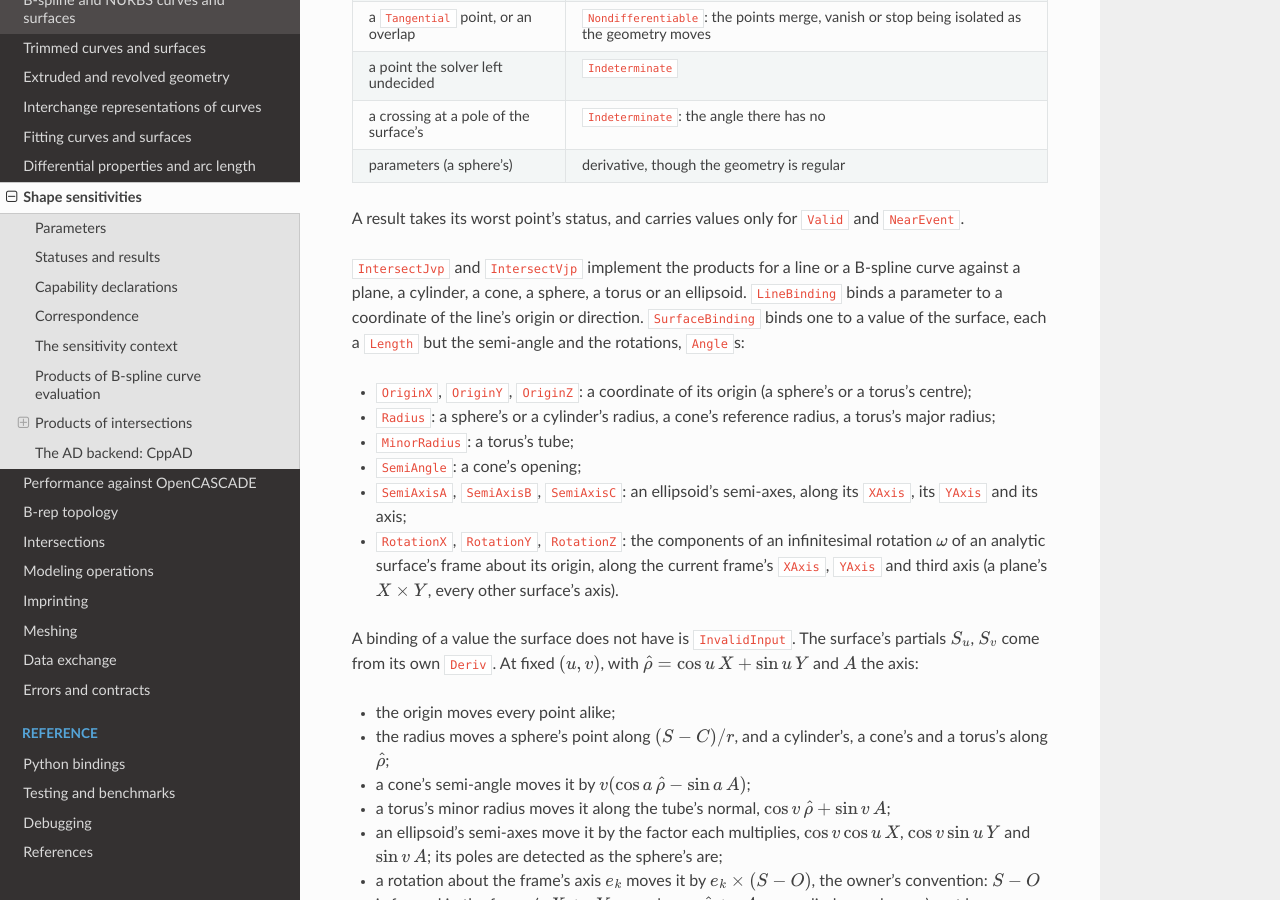
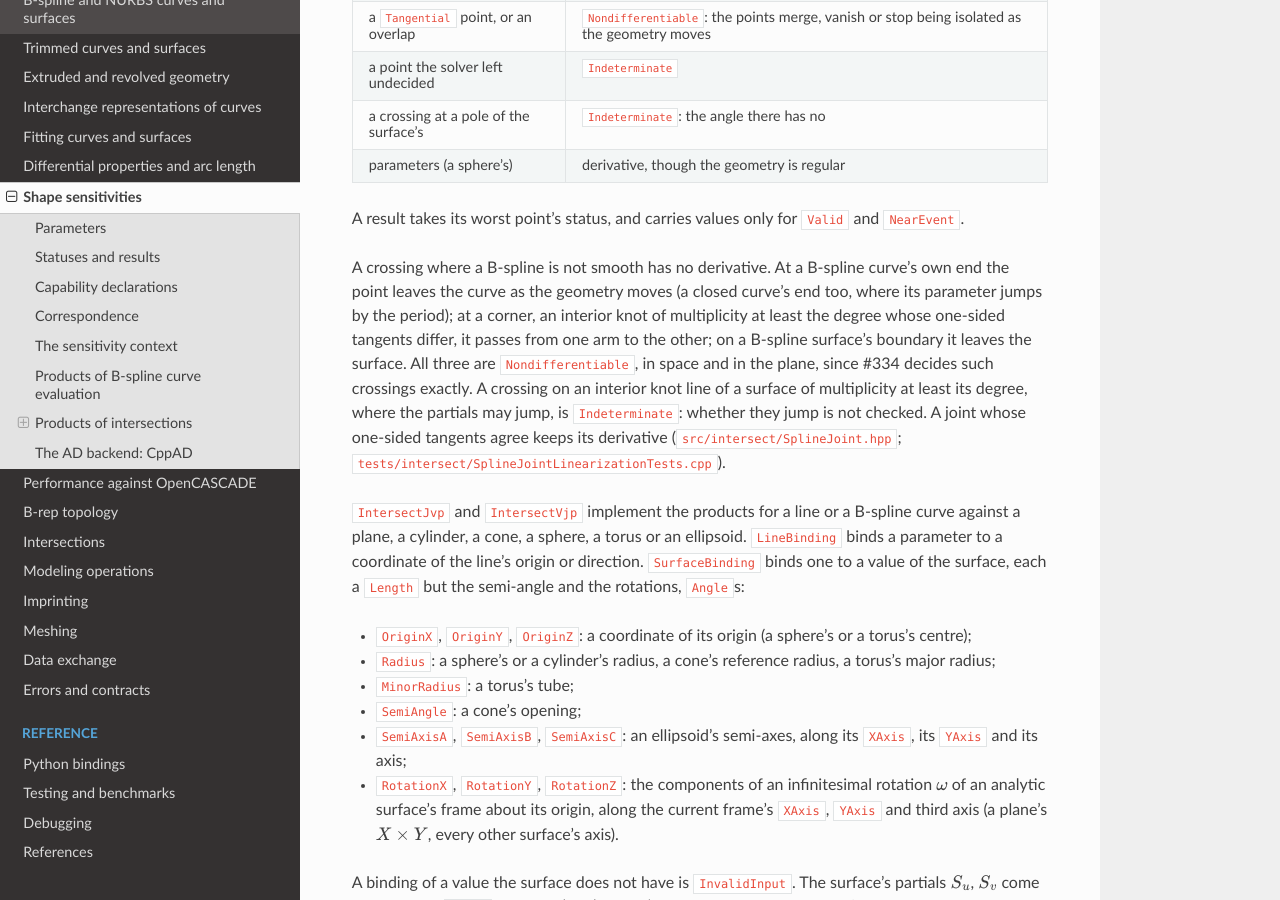
Before and after one commit to onurtuncer/Stereon, a Sphinx documentation site: the page built from docs/sensitivity.rst, in a window 1280 px wide and 900 px high, scrolled down 3417 px. Built offline with Sphinx 7.4.7 and the Read the Docs theme 3.1.0, drawn with Linux system fonts in a browser that asks for light colours; pages that are not in the unit, such as notebooks, are missing from menus.

Commit message:
intersect: document and declare the statuses at B-spline joints
Co-Authored-By: Claude Opus 5.5 <noreply@anthropic.com>

```diff
--- a/docs/sensitivity.rst
+++ b/docs/sensitivity.rst
@@ -189,6 +189,19 @@ parameters (a sphere's)                derivative, though the geometry is regula
 
 A result takes its worst point's status, and carries values only for
 ``Valid`` and ``NearEvent``.
+
+A crossing where a B-spline is not smooth has no derivative. At a B-spline
+curve's own end the point leaves the curve as the geometry moves (a closed
+curve's end too, where its parameter jumps by the period); at a corner, an
+interior knot of multiplicity at least the degree whose one-sided tangents
+differ, it passes from one arm to the other; on a B-spline surface's
+boundary it leaves the surface. All three are ``Nondifferentiable``, in
+space and in the plane, since #334 decides such crossings exactly. A
+crossing on an interior knot line of a surface of multiplicity at least
+its degree, where the partials may jump, is ``Indeterminate``: whether they
+jump is not checked. A joint whose one-sided tangents agree keeps its
+derivative (``src/intersect/SplineJoint.hpp``;
+``tests/intersect/SplineJointLinearizationTests.cpp``).
 
 ``IntersectJvp`` and ``IntersectVjp`` implement the products for a line or
 a B-spline curve against a plane, a cylinder, a cone, a sphere, a torus or
```
Also changed, not shown: 1 other file.
